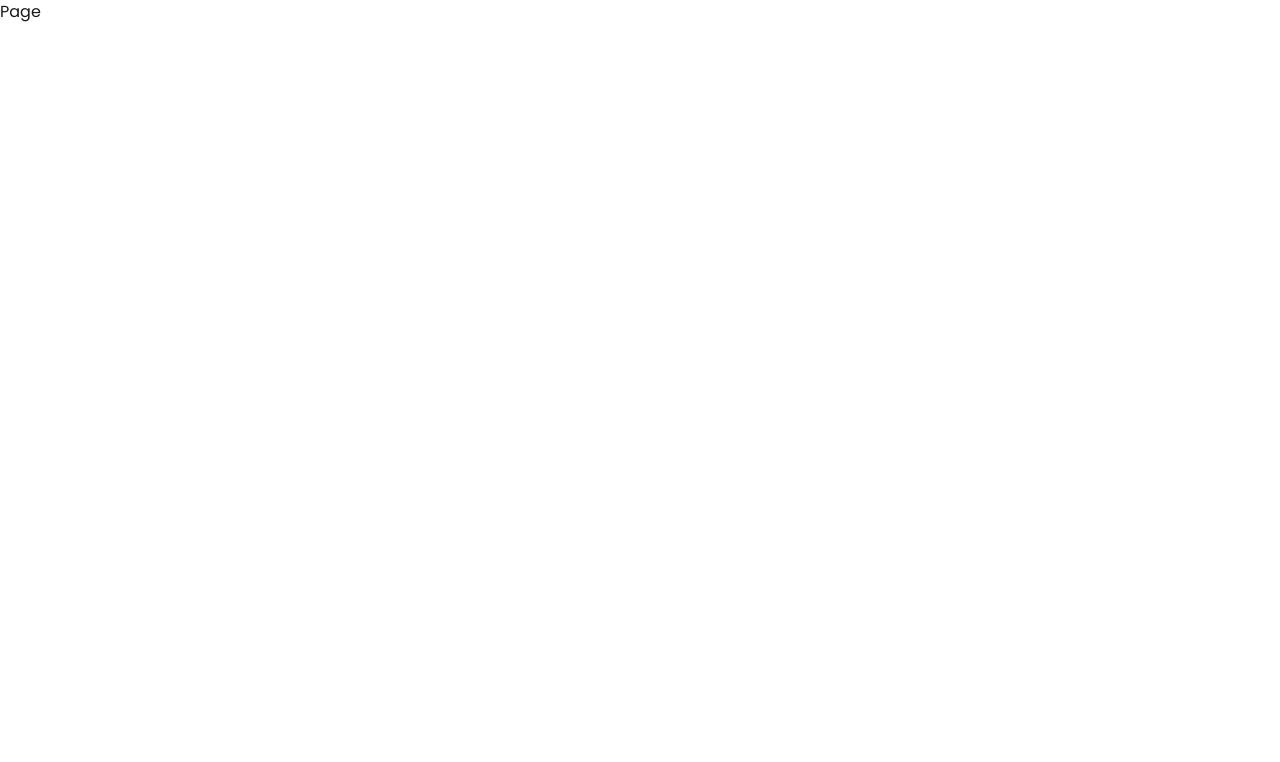
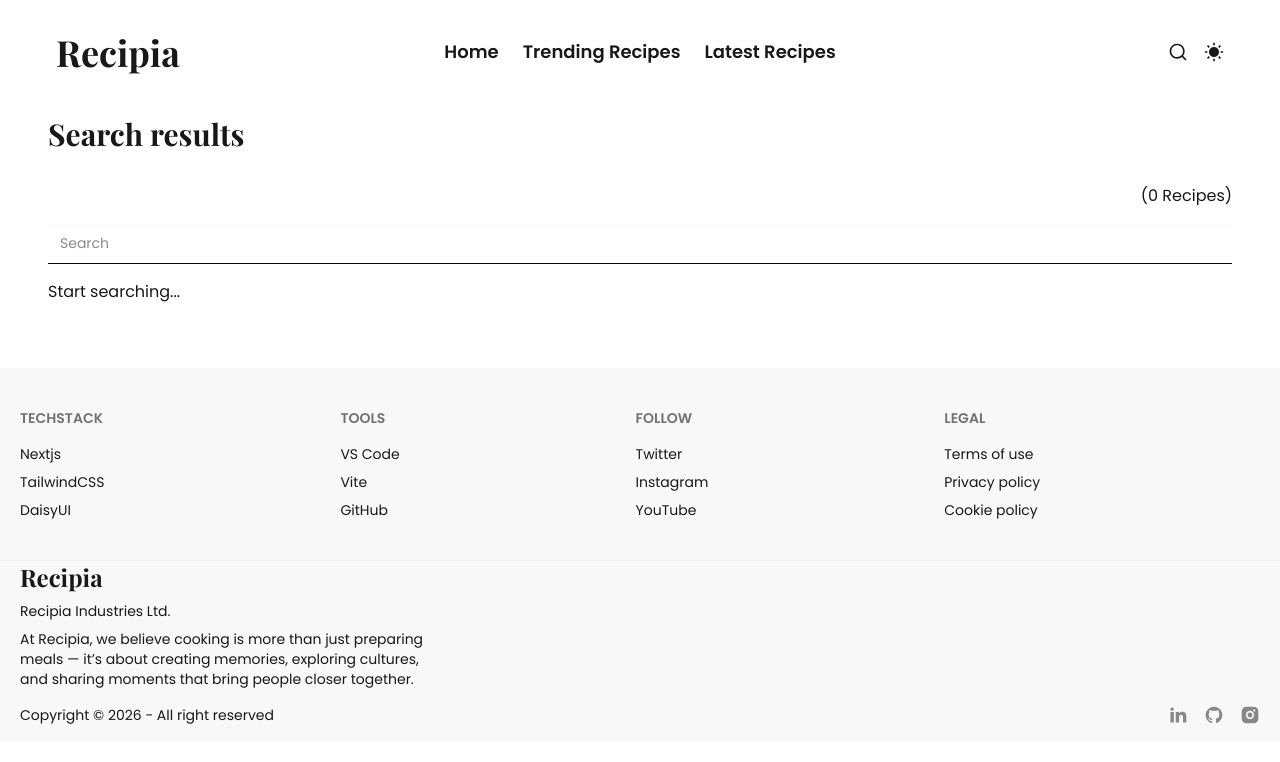
Before and after one commit to nierforprogramming/recipia, a Next.js app: page /search in a window 1280 px wide. Shown: the top 762 px of the page. Built offline with nearby package versions, Linux system fonts and the light colour scheme.

Commit message:
Search page for full results added

```diff
--- a/app/search/page.jsx
+++ b/app/search/page.jsx
@@ -1,7 +1,48 @@
+import Footer from "@/components/footer";
+import Navbar from "@/components/navbar";
+import RecipeCard from "@/components/recipe-card";
+import SectionHeading from "@/components/section-heading";
+import { searchRecipe } from "@/lib/recipes";
+import Link from "next/link";
 import React from "react";
 
-const Page = () => {
-  return <div>Page</div>;
+const Page = async ({ searchParams }) => {
+  const params = await searchParams;
+  const query = params?.q || "";
+
+  let results = [];
+  if (query) {
+    const res = await searchRecipe(query);
+    results = res?.data || [];
+  }
+  return (
+    <>
+      <section className="px-5 md:px-12 2xl:px-40">
+        <Navbar />
+        <SectionHeading text="Search results" />
+        <div className="text-right">({results?.length} Recipes)</div>
+        <form className="my-4 flex gap-2">
+          <input
+            type="text"
+            name="q"
+            defaultValue={query}
+            placeholder="Search"
+            className="input text-md w-full border-0 border-b-1 border-neutral outline-none bg-transparent rounded-none"
+          />
+        </form>
+        {!query && <p>Start searching...</p>}
+        {query && results.length === 0 && <p>No results found</p>}
+        <div className="grid grid-cols-1 sm:grid-cols-2 lg:grid-cols-3 xl:grid-cols-4 gap-4 xl:gap-5 my-8">
+          {results.map((recipe, i) => (
+            <Link href={`/${recipe.id}`} key={i}>
+              <RecipeCard recipe={recipe} />
+            </Link>
+          ))}
+        </div>
+      </section>
+      <Footer />
+    </>
+  );
 };
 
 export default Page;
--- a/components/navbar.jsx
+++ b/components/navbar.jsx
@@ -144,7 +144,7 @@ const Navbar = () => {
         </div>
 
         <div
-          className={`${searchOpen ? "absolute" : "hidden"} bg-base-200 px-10 pb-10 z-50 w-full mx-auto top-0`}
+          className={`${searchOpen ? "absolute" : "hidden"} bg-base-200 px-10 py-10 pb-10 z-50 w-full mx-auto top-0`}
         >
           <span
             onClick={() => setsearchOpen(false)}
@@ -182,10 +182,10 @@ const Navbar = () => {
               </Link>
             ))}
           </div>
-          <div className="flex items-center justify-center mt-8">
+          <div className="flex items-center justify-center">
             {results.length > 1 && (
               <Link
-                href="/search"
+                href={`/search?q=${search}`}
                 className="btn btn-outline hover:btn-neutral"
               >
                 See all {results.length} results
--- a/next.config.mjs
+++ b/next.config.mjs
@@ -11,6 +11,12 @@ const nextConfig = {
       },
     ],
   },
+
+  logging: {
+    fetches: {
+      fullUrl: true,
+    },
+  },
 };
 
 export default nextConfig;
--- a/package.json
+++ b/package.json
@@ -3,7 +3,7 @@
   "version": "0.1.0",
   "private": true,
   "scripts": {
-    "dev": "next dev --experimental-https",
+    "dev": "next dev",
     "build": "next build",
     "start": "next start",
     "lint": "eslint"
```
